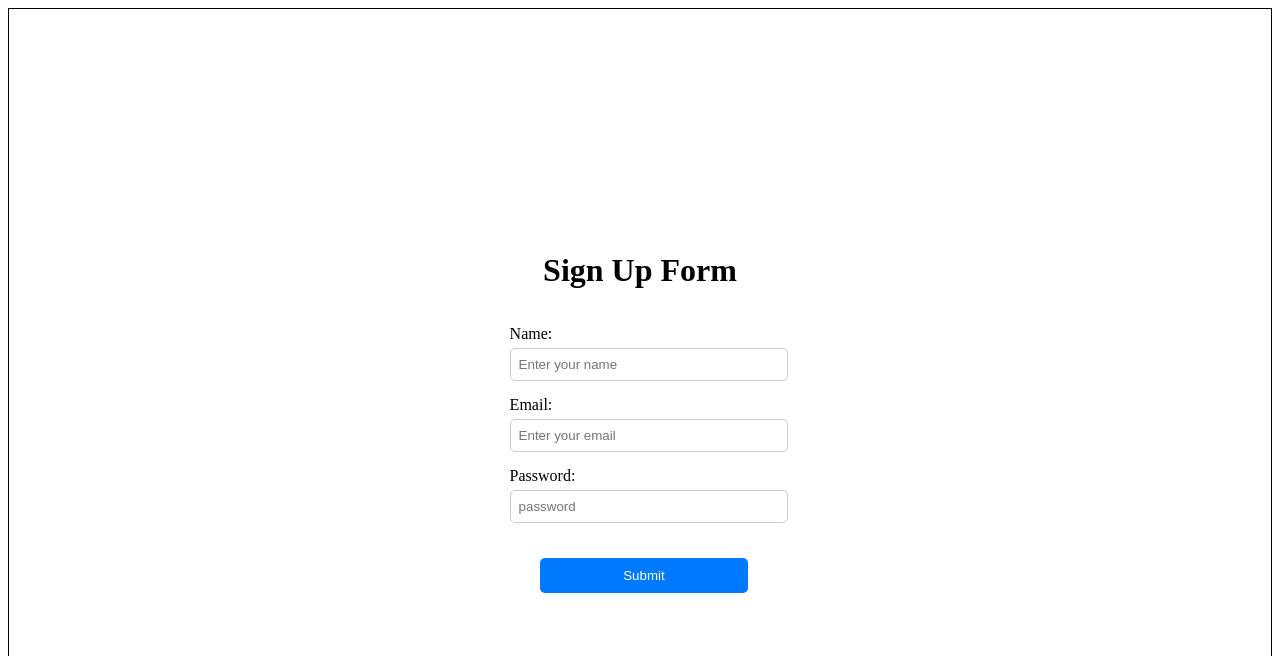
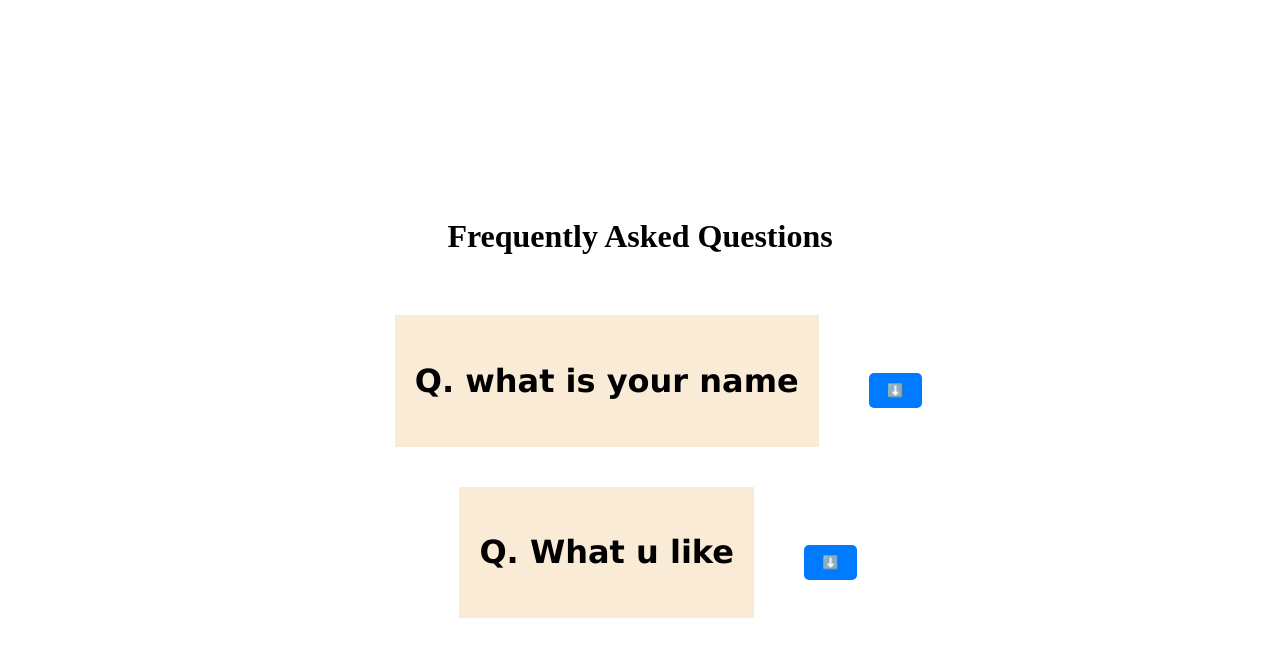
Before and after one commit to 9gunjan/react-interview-code-practice, a React (Vite) app: page / in a window 1280 px wide. Shown: the top 656 px of the page. Built offline with nearby package versions, Linux system fonts and the light colour scheme.

Commit message:
sixth problem :Accordian

```diff
--- a/src/App.jsx
+++ b/src/App.jsx
@@ -1,4 +1,5 @@
 import "./App.css";
+import Accordion from "./Components/Accordion";
 import APIDataFetcher from "./Components/APIDataFetcher";
 import Counter from "./Components/Counter";
 import ShowHide from "./Components/ShowHide";
@@ -12,7 +13,8 @@ function App() {
       {/* <ToggleButton/> */}
       {/* <APIDataFetcher /> */}
       {/* <ShowHide /> */}
-      <SignUpForm />
+      {/* <SignUpForm /> */}
+      <Accordion />
     </div>
   );
 }
--- /dev/null
+++ b/src/Components/AccQuesAnsCard.jsx
@@ -0,0 +1,19 @@
+import React from "react";
+import "../Styles/Accordion.css";
+
+const AccQuesAnsCard = ({ data, isActive, toggleBtn }) => {
+  return (
+    <div className="box">
+      <div className="question-ans-container">
+        <h2> {data.Q}</h2>
+        {isActive && <p>{data.A}</p>}
+      </div>
+
+      <div className="btn-containerr">
+        <button onClick={toggleBtn}>{isActive ? "⬆️ " : "⬇️"}</button>
+      </div>
+    </div>
+  );
+};
+
+export default AccQuesAnsCard;
--- /dev/null
+++ b/src/Components/Accordion.jsx
@@ -0,0 +1,37 @@
+import React from "react";
+import "../Styles/Accordion.css";
+import AccQuesAnsCard from "./AccQuesAnsCard";
+import { useState } from "react";
+const data = [
+  {
+    Q: "Q. what is your name",
+    A: "A. My name is Gunjan",
+  },
+  {
+    Q: "Q. What u like",
+    A: "A. I like ice cream",
+  },
+];
+
+const Accordion = () => {
+  const [isOpen, setIsOpen] = useState();
+
+  const handleClick = (index) => {
+    setIsOpen((prevIndex) => (prevIndex === index ? null : index));
+  };
+  return (
+    <div className="container-parent">
+      <h1>Frequently Asked Questions</h1>
+      {data.map((item, index) => (
+        <AccQuesAnsCard
+          data={item}
+          key={index}
+          isActive={isOpen === index}
+          toggleBtn={() => handleClick(index)}
+        />
+      ))}
+    </div>
+  );
+};
+
+export default Accordion;
--- /dev/null
+++ b/src/Styles/Accordion.css
@@ -0,0 +1,25 @@
+.container-parent{
+  display: flex;
+  flex-direction: column;
+  min-height: 100vh;
+  justify-content: center;
+  align-items: center;
+}
+
+.box{
+  display: flex;
+  justify-content: space-between;
+  align-items: center;
+}
+.question-ans-container{
+  background-color: antiquewhite;
+  margin: 20px;
+  padding: 20px;
+}
+
+
+h2{
+ font-family: 'Lucida Sans', 'Lucida Sans Regular', 'Lucida Grande', 'Lucida Sans Unicode', Geneva, Verdana, sans-serif;
+font-size: medium;
+
+}
```
